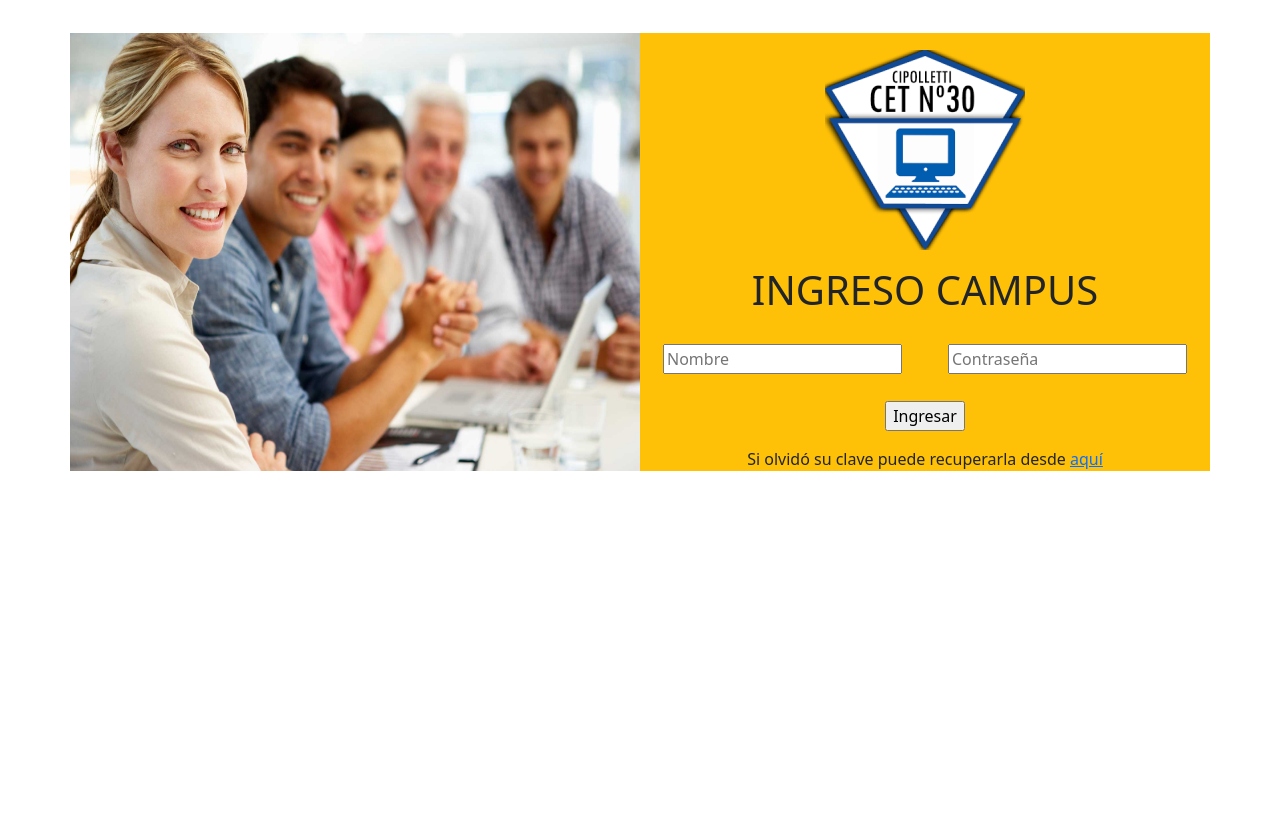
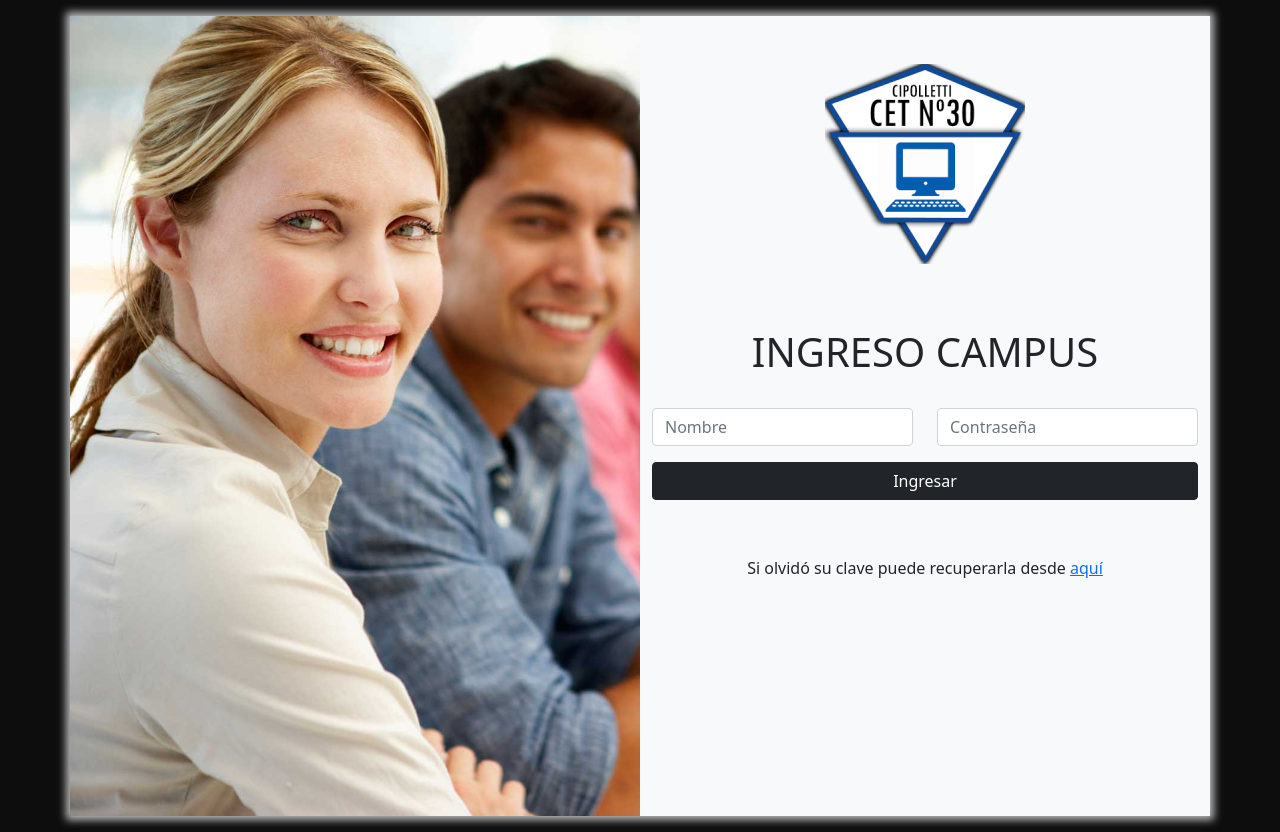
Before and after one commit to Xaviermora/bootstrap, a plain HTML site: page pagina.html in a window 1280 px wide. Before the commit the page ends 800 px from the top, so only its background shows below. Drawn offline with nearby package versions, Linux system fonts and the light colour scheme.

Commit message:
practica

```diff
--- /dev/null
+++ b/estilos.css
@@ -0,0 +1,14 @@
+body{
+    background-color: rgb(14, 13, 13);
+}
+
+#contenedor-img{
+    background-image: url('./indice2.jpg');
+    background-size: cover;
+    background-repeat: no-repeat;
+    padding: 0;
+}
+
+.container{
+    box-shadow: 0px 0px 8px 4px rgb(187, 187, 187);
+}
--- a/pagina.html
+++ b/pagina.html
@@ -7,52 +7,38 @@
         <!-- Bootstrap CSS -->
         <link href="https://cdn.jsdelivr.net/npm/bootstrap@5.1.3/dist/css/bootstrap.min.css" rel="stylesheet" integrity="sha384-1BmE4kWBq78iYhFldvKuhfTAU6auU8tT94WrHftjDbrCEXSU1oBoqyl2QvZ6jIW3" crossorigin="anonymous">
 
+        <link href="estilos.css" rel="stylesheet" type="text/css">
         <title>Document</title>
-
-        <style>
-            #contenedor-img{
-                padding: 0;
-            }
-            #contenedor-img img{
-                height: 100%;
-            }
-            .row{
-                margin-top: 3%;
-            }
-            input{
-                margin-top: 2%;
-            }
-        </style>
     </head>
     <body>
         <div class="container">
-            <div class="row">
-                <div class="col-md-6" id="contenedor-img">
-                    <img src="indice2.jpg" class="img-fluid" id="imagen" alt="Personas trabajando">
+            <div class="row vh-100 my-3">
+                <div class="col-md-6 d-none d-md-block" id="contenedor-img">
+
                 </div>
 
-                <div class="col-md-6 bg-warning text-center">
+                <div class="col-md-6 bg-light text-center">
                     <div class="row">
                         <div class="col-md-12">
-                            <img src="logoCet30.png" class="img-fluid" alt="Logo del CET 30">
+                            <img src="logoCet30.png" class="my-5 img-fluid" alt="Logo del CET 30">
                         </div>
                     </div>
                     <div class="row">
-                        <div class="col-md-12">
+                        <div class="col-md-12 mt-3">
                             <h1>INGRESO CAMPUS</h1>
                         </div>
                     </div>
-                    <div class="row">
-                        <div class="col-lg-6"><input type="text" placeholder="Nombre" /></div>
-                        <div class="col-lg-6"><input type="password" placeholder="Contraseña" /></div>
+                    <div class="row mt-3">
+                        <div class="col-lg-6 my-2"><input class="form-control" type="text" placeholder="Nombre" /></div>
+                        <div class="col-lg-6 my-2"><input class="form-control" type="password" placeholder="Contraseña" /></div>
                     </div>
-                    <div class="row">
+                    <div class="row my-2">
                         <div class="col-md-12">
-                            <input type="submit" value="Ingresar" />
+                            <input class="btn btn-dark w-100" type="submit" value="Ingresar" />
                         </div>
                     </div>
                     <div class="row">
-                        <div class="col-md-12">Si olvidó su clave puede recuperarla desde <a href="#">aquí</a></div>
+                        <div class="col-md-12 mt-5">Si olvidó su clave puede recuperarla desde <a href="#">aquí</a></div>
                     </div>
                 </div>
             </div>
```
